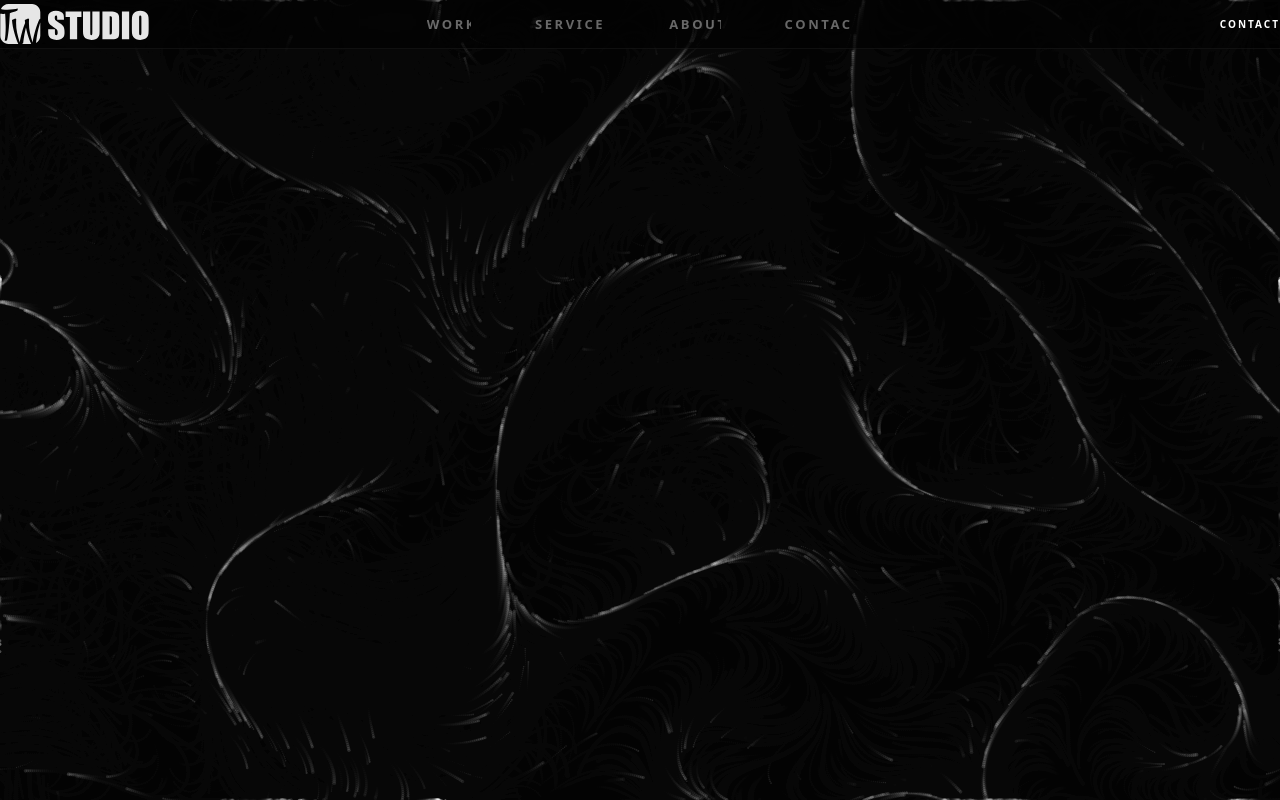
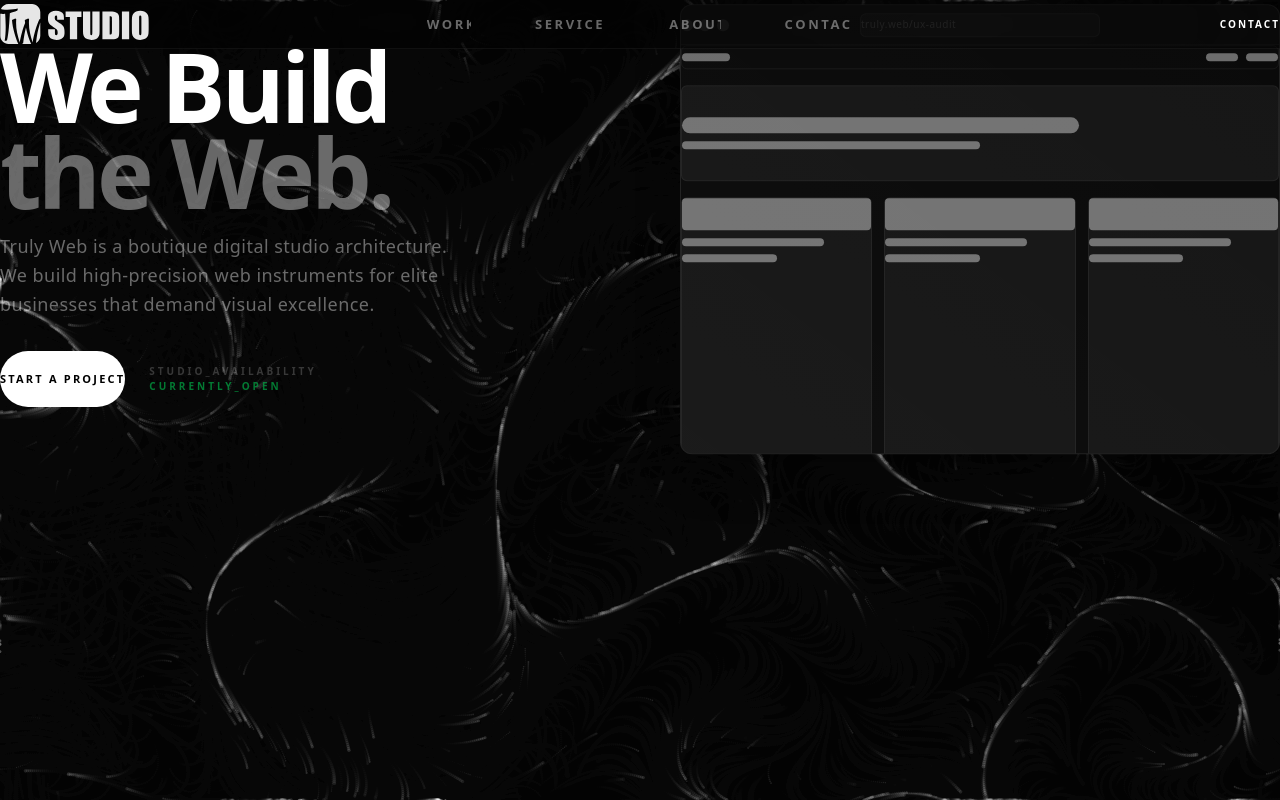
Before and after one commit to Dictator-09/Truly-web-studio, a Next.js app: page / in a window 1280 px wide. Built offline with nearby package versions, Linux system fonts and the light colour scheme.

Commit message:
Truly Web // Fix Hydration // V7.5.1

```diff
--- a/src/app/page.tsx
+++ b/src/app/page.tsx
@@ -1,16 +1,61 @@
 "use client";
 
-import React from 'react';
 import { FluidParticlesBackground } from "@/components/FluidParticlesBackground";
 import { Navbar } from "@/components/Navbar";
+import { HeroBrowserMock } from "@/components/HeroBrowserMock";
+import { motion } from "framer-motion";
 
 export default function Home() {
   return (
-    <main className="relative h-screen bg-black overflow-hidden selection:bg-white selection:text-black">
+    <main className="relative min-h-screen bg-black overflow-x-hidden selection:bg-white selection:text-black">
       <Navbar />
 
-      <FluidParticlesBackground className="h-full w-full">
-      </FluidParticlesBackground>
+      <FluidParticlesBackground className="fixed inset-0" />
+
+      {/* Hero Section */}
+      <section className="relative pt-40 pb-20 px-8 z-10">
+        <div className="max-w-[1440px] mx-auto grid grid-cols-1 lg:grid-cols-2 gap-20 items-center">
+
+          {/* Left: Content */}
+          <motion.div
+            initial={{ opacity: 0, x: -20 }}
+            animate={{ opacity: 1, x: 0 }}
+            transition={{ duration: 0.8, ease: "easeOut" }}
+            className="flex flex-col gap-8"
+          >
+            <div className="flex flex-col gap-4">
+              <h1 className="text-6xl md:text-8xl font-extrabold text-white tracking-[-0.04em] leading-[0.9] font-manrope">
+                We Build <br />
+                <span className="text-white/40">the Web.</span>
+              </h1>
+              <p className="max-w-md text-lg text-white/40 font-medium leading-relaxed tracking-wide font-manrope">
+                Truly Web is a boutique digital studio architecture. We build high-precision web instruments for elite businesses that demand visual excellence.
+              </p>
+            </div>
+
+            <div className="flex items-center gap-6">
+              <button className="h-14 px-10 bg-white text-black font-bold text-[11px] uppercase tracking-[0.2em] rounded-full hover:bg-zinc-200 transition-all duration-300 font-manrope">
+                Start a Project
+              </button>
+              <div className="flex flex-col">
+                <span className="text-[10px] uppercase font-bold tracking-[0.3em] text-white/20">Studio_Availability</span>
+                <span className="text-[10px] uppercase font-bold tracking-[0.3em] text-green-500/60">Currently_Open</span>
+              </div>
+            </div>
+          </motion.div>
+
+          {/* Right: Mockup */}
+          <motion.div
+            initial={{ opacity: 0, scale: 0.95 }}
+            animate={{ opacity: 1, scale: 1 }}
+            transition={{ duration: 1, delay: 0.2, ease: "easeOut" }}
+            className="flex justify-center"
+          >
+            <HeroBrowserMock />
+          </motion.div>
+
+        </div>
+      </section>
     </main>
   );
 }
--- /dev/null
+++ b/src/components/HeroBrowserMock.tsx
@@ -0,0 +1,103 @@
+"use client";
+
+import React from "react";
+import { motion } from "framer-motion";
+
+const MiniSiteLayout = ({ isWireframe = false }: { isWireframe?: boolean }) => {
+  const borderColor = isWireframe ? "border-white/20 border-dashed" : "border-white/5";
+  const bgColor = isWireframe ? "bg-transparent" : "bg-white/5";
+  const textColor = isWireframe ? "bg-white/10" : "bg-white/40";
+
+  return (
+    <div className={`p-4 h-full flex flex-col gap-4 font-manrope ${isWireframe ? "text-white/20" : "text-white/40"}`}>
+      {/* Mini Navbar */}
+      <div className={`h-6 w-full rounded-md border ${borderColor} flex items-center px-4 justify-between transition-colors`}>
+        <div className={`w-12 h-2 rounded-full ${textColor}`} />
+        <div className="flex gap-2">
+          <div className={`w-8 h-2 rounded-full ${textColor}`} />
+          <div className={`w-8 h-2 rounded-full ${textColor}`} />
+        </div>
+      </div>
+
+      {/* Mini Hero */}
+      <div className={`h-24 w-full rounded-md border ${borderColor} ${bgColor} flex flex-col justify-center px-6 gap-2 transition-colors`}>
+        <div className={`w-2/3 h-4 rounded-full ${textColor}`} />
+        <div className={`w-1/2 h-2 rounded-full ${textColor}`} />
+      </div>
+
+      {/* Mini Grid */}
+      <div className="grid grid-cols-3 gap-3 flex-1">
+        {[1, 2, 3].map((i) => (
+          <div key={i} className={`rounded-md border ${borderColor} ${bgColor} flex flex-col p-3 gap-2 transition-colors`}>
+            <div className={`w-full h-8 rounded-sm ${textColor}`} />
+            <div className={`w-3/4 h-2 rounded-full ${textColor}`} />
+            <div className={`w-1/2 h-2 rounded-full ${textColor}`} />
+          </div>
+        ))}
+      </div>
+
+      {/* Mini Footer */}
+      <div className={`h-4 w-full rounded-md border ${borderColor} flex items-center px-4 transition-colors`}>
+        <div className={`w-16 h-1 rounded-full ${textColor}`} />
+      </div>
+    </div>
+  );
+};
+
+export const HeroBrowserMock = () => {
+  return (
+    <motion.div
+      initial={{ y: 0 }}
+      animate={{ y: [-10, 10] }}
+      transition={{
+        duration: 4,
+        repeat: Infinity,
+        repeatType: "reverse",
+        ease: "easeInOut",
+      }}
+      className="relative w-full max-w-2xl aspect-[4/3] rounded-xl border border-white/10 bg-[#0a0a0a] shadow-2xl overflow-hidden group/browser"
+    >
+      {/* Browser Bar */}
+      <div className="h-10 w-full border-b border-white/5 bg-white/[0.02] flex items-center px-4 justify-between">
+        <div className="flex gap-1.5">
+          <div className="w-3 h-3 rounded-full bg-white/10" />
+          <div className="w-3 h-3 rounded-full bg-white/10" />
+          <div className="w-3 h-3 rounded-full bg-white/10" />
+        </div>
+        <div className="flex-1 max-w-[240px] h-6 bg-white/[0.03] rounded-md border border-white/5 flex items-center px-3">
+          <span className="text-[10px] text-white/20 font-medium tracking-wider font-manrope truncate">
+            truly.web/ux-audit
+          </span>
+        </div>
+        <div className="w-12" />
+      </div>
+
+      {/* Browser Content */}
+      <div className="relative h-full">
+        {/* Layer 0: Finished */}
+        <div className="absolute inset-0">
+          <MiniSiteLayout isWireframe={false} />
+        </div>
+
+        {/* Layer 1: Wireframe with Scanline Reveal */}
+        <motion.div
+          initial={{ clipPath: "inset(0 0 100% 0)" }}
+          whileHover={{ clipPath: "inset(0 0 0% 0)" }}
+          transition={{
+            duration: 0.6,
+            ease: [0.23, 1, 0.32, 1]
+          }}
+          className="absolute inset-0 bg-[#0a0a0a] z-10"
+          style={{
+            backdropFilter: "blur(20px)",
+          }}
+        >
+          <MiniSiteLayout isWireframe={true} />
+        </motion.div>
+      </div>
+
+      {/* Atmospheric Reflection */}
+      <div className="absolute inset-0 pointer-events-none bg-gradient-to-tr from-white/[0.02] to-transparent z-20" />
+    </motion.div>
+  );
+};
```
